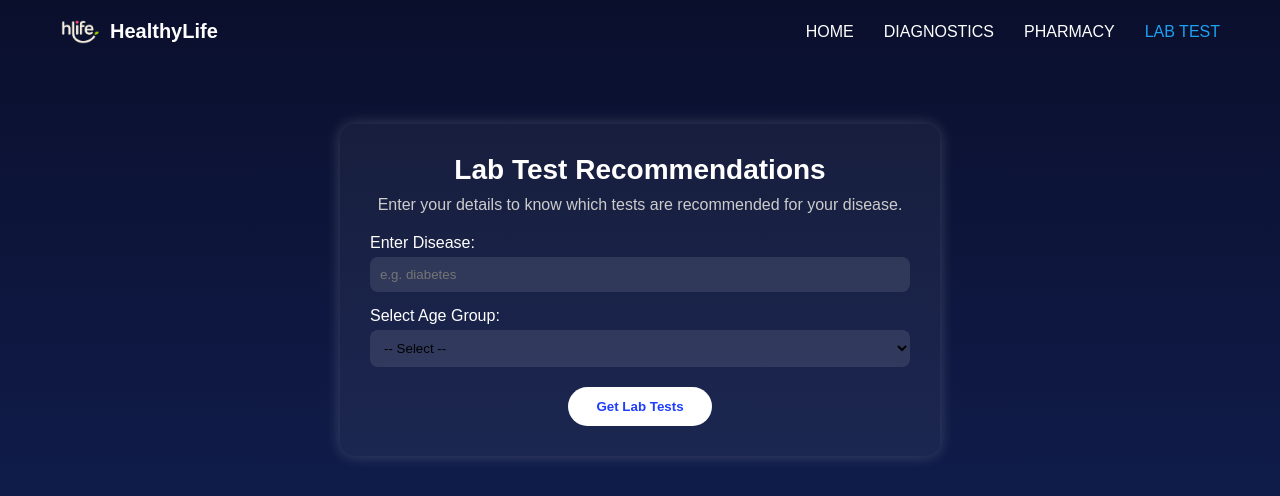
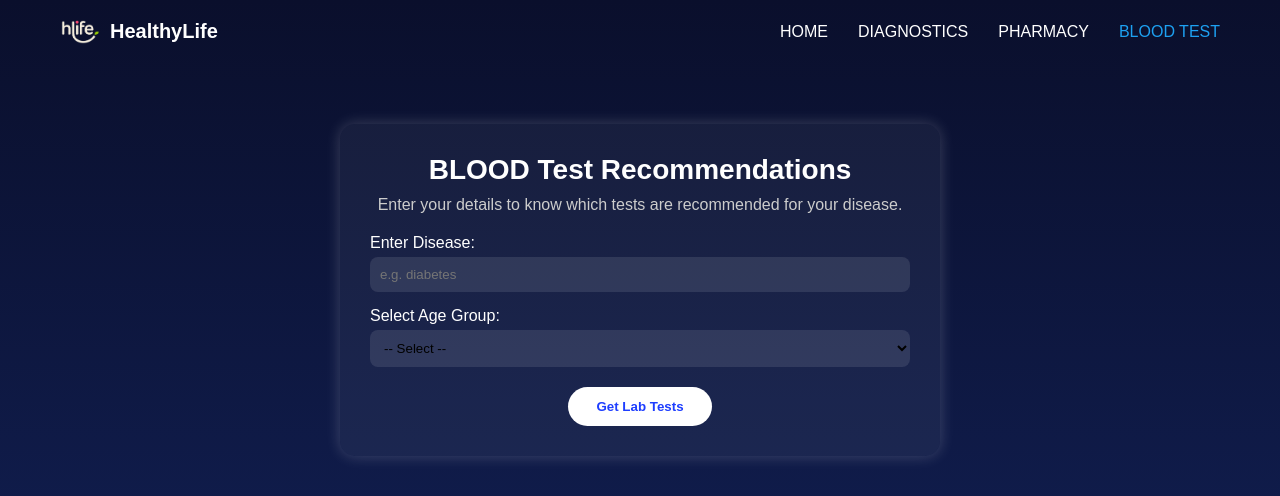
Before and after one commit to Mahboob-Attar/HealthyLife-Healthcare-Platform, a Flask app: page /labtest/ in a window 1280 px wide. Shown: the top 496 px of the page. Run offline with Flask 3, Linux system fonts and the light colour scheme.

Commit message:
client update

```diff
--- a/client/templates/diagnostics.html
+++ b/client/templates/diagnostics.html
@@ -18,7 +18,7 @@
           <li><a href="/">HOME</a></li>
           <li><a href="/diagnostics">DIAGNOSTICS</a></li>
           <li><a href="/pharmacy">PHARMACY</a></li>
-          <li><a href="/labtest">LAB TEST</a></li>
+          <li><a href="/labtest">BLOOD TEST</a></li>
         </ul>
       </nav>
     </header>
--- a/client/templates/labtest.html
+++ b/client/templates/labtest.html
@@ -18,14 +18,14 @@
           <li><a href="/">HOME</a></li>
           <li><a href="/diagnostics">DIAGNOSTICS</a></li>
           <li><a href="/pharmacy">PHARMACY</a></li>
-          <li><a href="/labtest" class="active">LAB TEST</a></li>
+          <li><a href="/labtest" class="active">BLOOD TEST</a></li>
         </ul>
       </nav>
     </header>
 
     <!-- Lab Test Section -->
     <section class="labtest">
-      <h1>Lab Test Recommendations</h1>
+      <h1>BLOOD Test Recommendations</h1>
       <p>
         Enter your details to know which tests are recommended for your disease.
       </p>
@@ -46,7 +46,7 @@
       </form>
 
       <div id="labtestResult" class="result-box">
-        <h2>Recommended Lab Tests:</h2>
+        <h2>Recommended Blood Tests:</h2>
         <ul id="testList"></ul>
       </div>
     </section>
--- a/client/templates/pharmacy.html
+++ b/client/templates/pharmacy.html
@@ -18,7 +18,7 @@
           <li><a href="/">HOME</a></li>
           <li><a href="/diagnostics">DIAGNOSTICS</a></li>
           <li><a href="/pharmacy" class="active">PHARMACY</a></li>
-          <li><a href="/labtest">LAB TEST</a></li>
+          <li><a href="/labtest">BLOOD TEST</a></li>
         </ul>
       </nav>
     </header>
```
